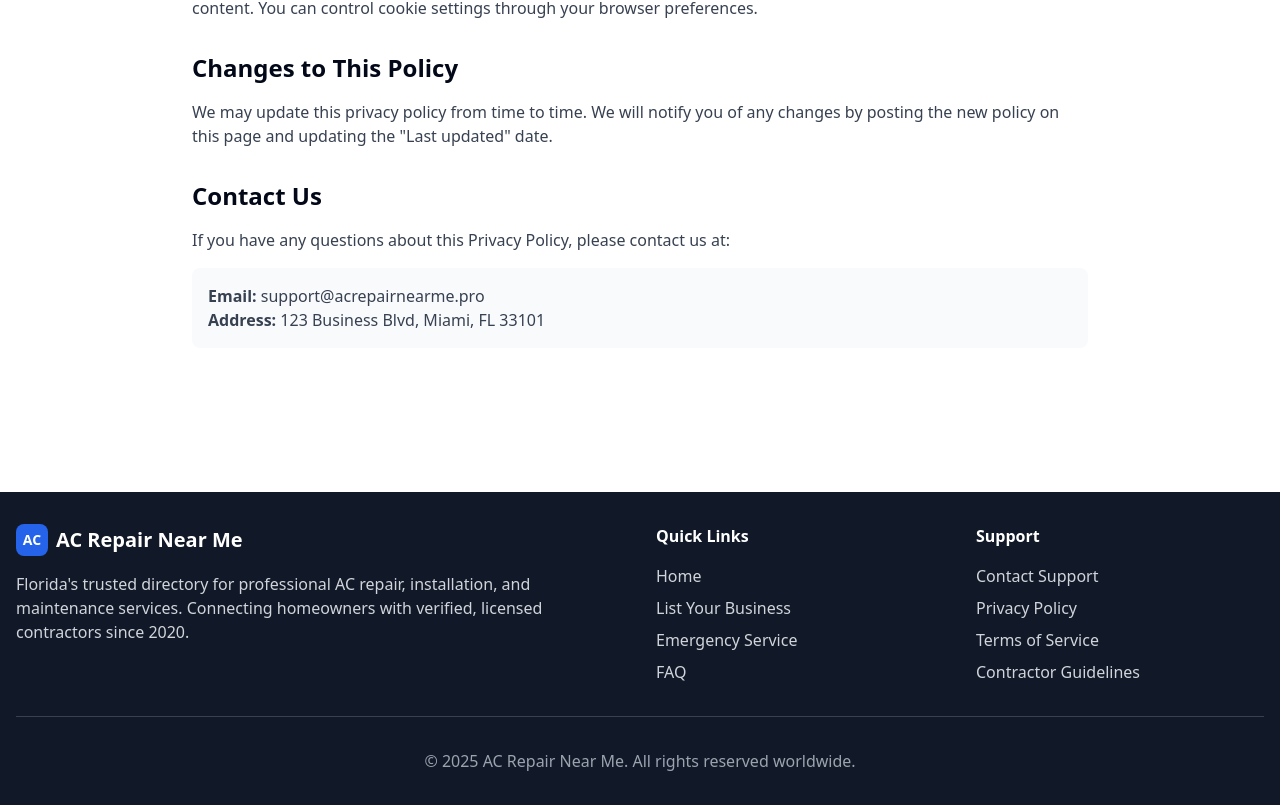
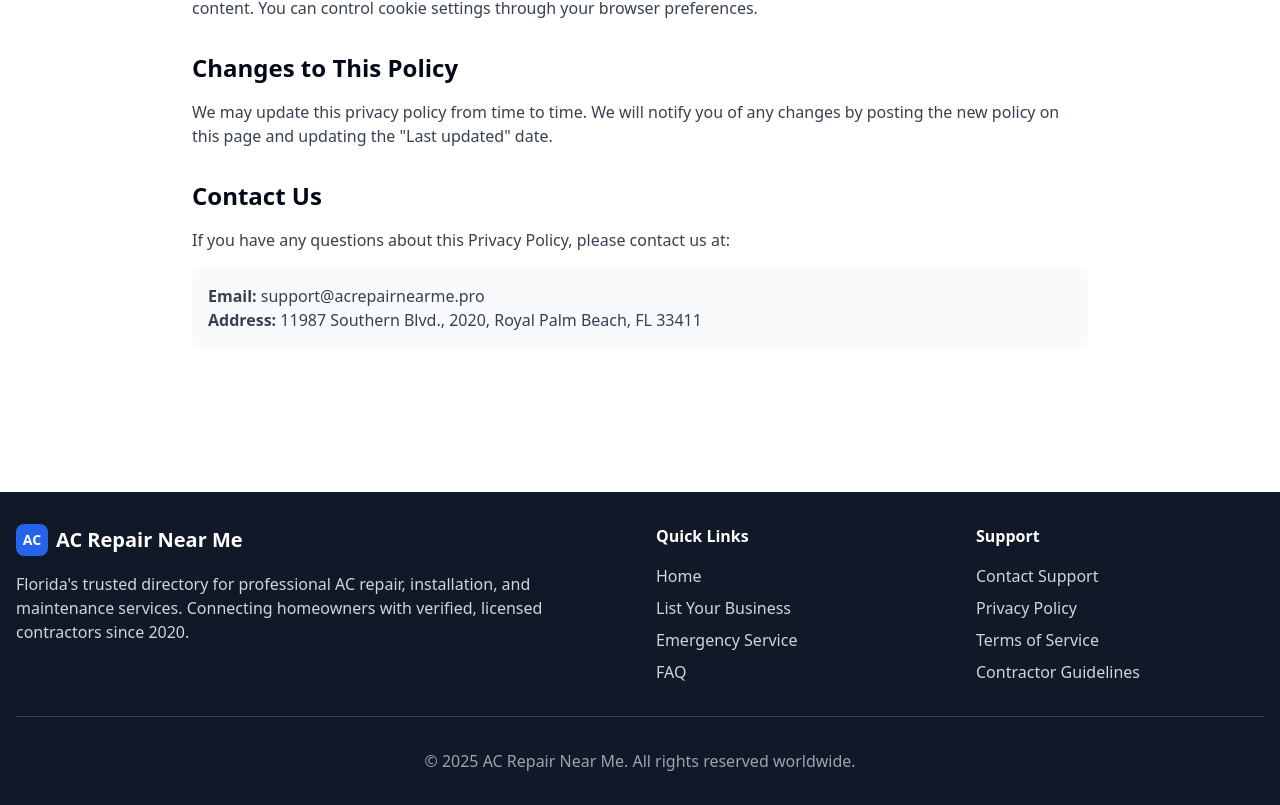
Before and after one commit to hrcweb/acrepairnearme, a React (Vite) app: page /privacy-policy in a window 1280 px wide. Shown: the part 1596-2401 px from the top of the page. Built offline with nearby package versions, Linux system fonts and the light colour scheme.

Commit message:
Update contact address
Update the address on the contact support and other pages to the new address.

```diff
--- a/src/pages/ContactSupport.tsx
+++ b/src/pages/ContactSupport.tsx
@@ -141,8 +141,8 @@ const ContactSupport = () => {
                   <div>
                     <h3 className="font-semibold">Office Location</h3>
                     <p className="text-gray-600">
-                      123 Business Blvd<br />
-                      Miami, FL 33101
+                      11987 Southern Blvd., 2020<br />
+                      Royal Palm Beach, FL 33411
                     </p>
                   </div>
                 </div>
--- a/src/pages/PrivacyPolicy.tsx
+++ b/src/pages/PrivacyPolicy.tsx
@@ -112,7 +112,7 @@ const PrivacyPolicy = () => {
             <div className="mt-4 p-4 bg-gray-50 rounded-lg">
               <p className="text-gray-700">
                 <strong>Email:</strong> support@acrepairnearme.pro<br />
-                <strong>Address:</strong> 123 Business Blvd, Miami, FL 33101
+                <strong>Address:</strong> 11987 Southern Blvd., 2020, Royal Palm Beach, FL 33411
               </p>
             </div>
           </section>
```
